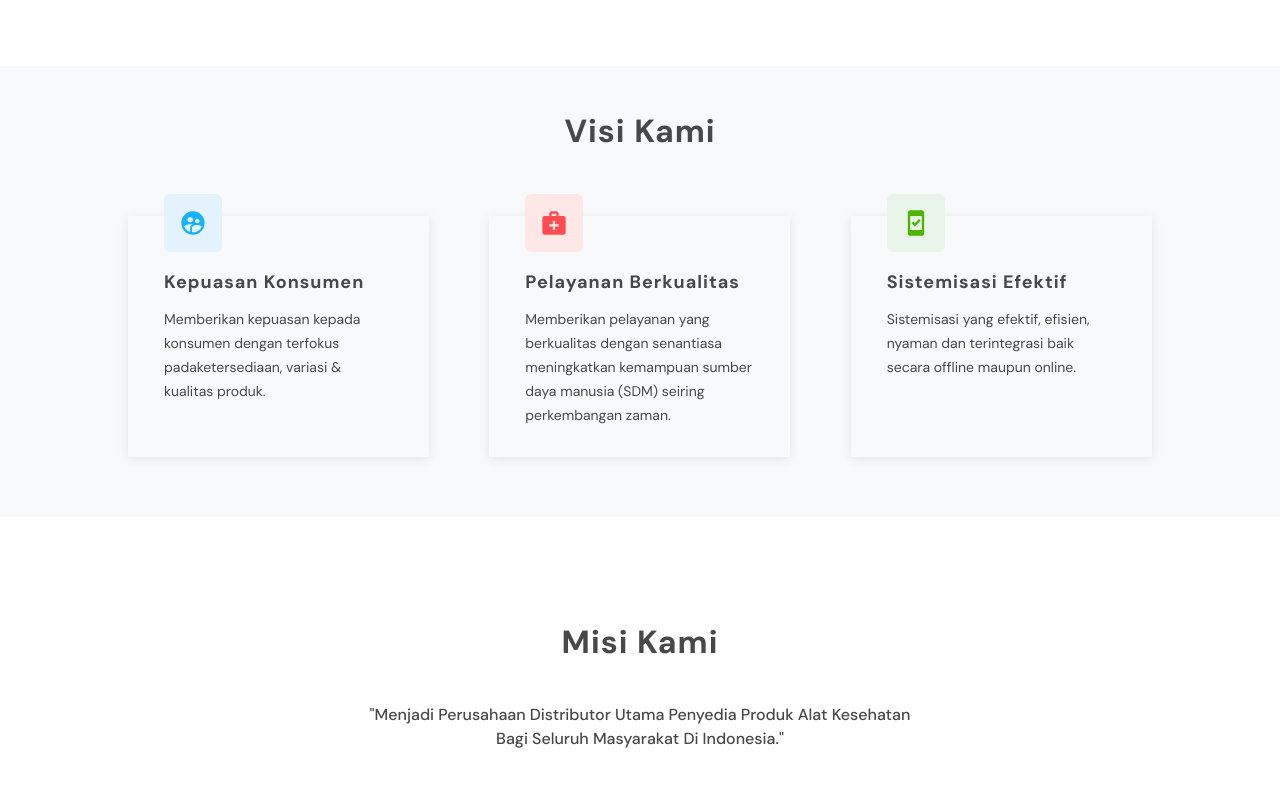
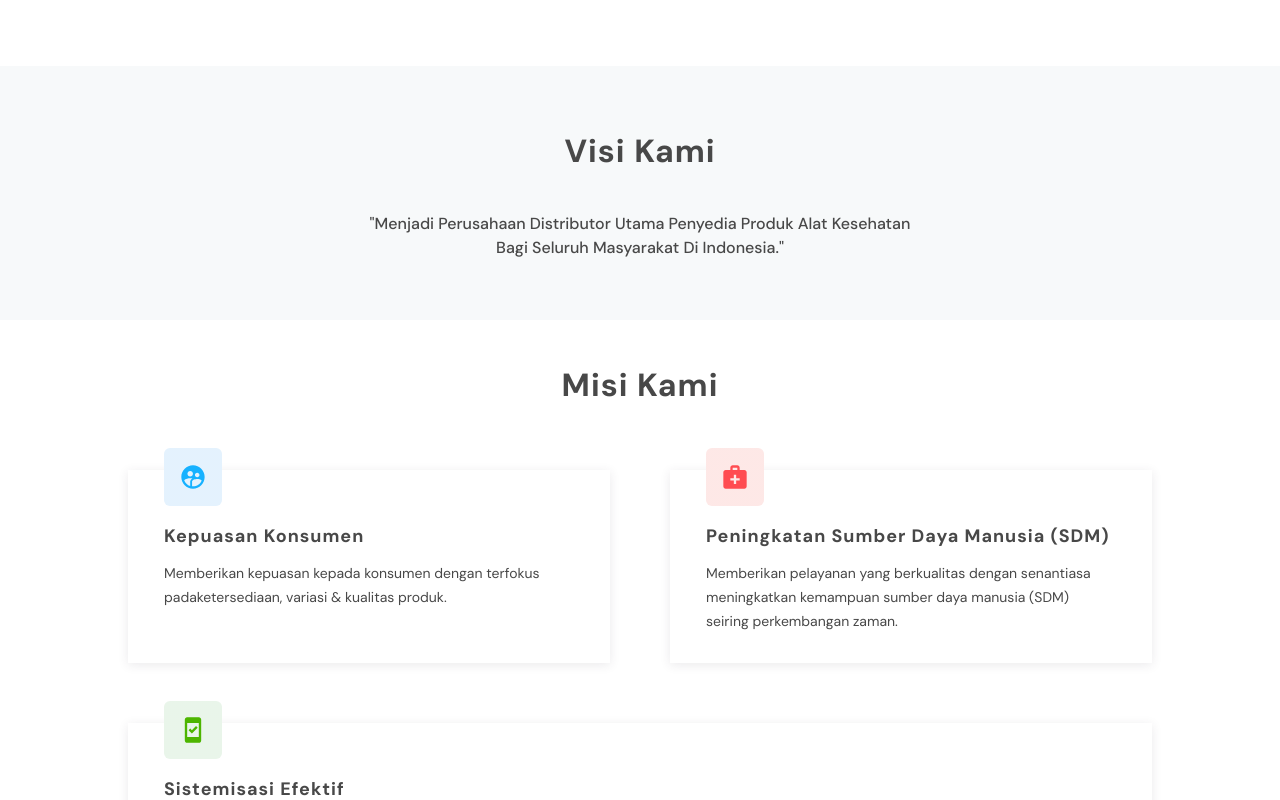
Before and after one commit to KelvinAnderson10/sungadiman-landing-page, a React (Vite) app: page / in a window 1280 px wide. Shown: the part 2220-3020 px from the top of the page. Built offline with nearby package versions, Linux system fonts and the light colour scheme.

Commit message:
revisi visi & misi page and wording v2

```diff
--- a/src/App.css
+++ b/src/App.css
@@ -502,6 +502,7 @@ nav {
   flex-direction: column;
   justify-content: center;
   align-items: center;
+  background: #F7F9FA;
   gap: 36px;
 }
 
@@ -524,15 +525,13 @@ nav {
 }
 
 .visi-container {
-  padding: 40px 10vw 60px 10vw;
   display: flex;
   flex-direction: column;
   align-items: center;
   gap: 60px;
-  max-width: 100vw;
+  max-width: 80vw;
   width: 100%;
   margin: 0 auto;
-  background: #F7F9FA;
 }
 
 .visi-heading {
--- a/src/Components/MisiVisi.jsx
+++ b/src/Components/MisiVisi.jsx
@@ -6,6 +6,12 @@ const MisiVisi = () => {
 
     return (
         <section id="misi-visi" className="misi-visi">
+            <div className="misi-container">
+                <p data-aos="fade-up">{t('misiTitle')}</p>
+                <p data-aos="fade-up" data-aos-delay="300">
+                {t('misiDesc')}
+                </p>
+            </div>
             <div className="visi-container">
                 <p data-aos="fade-up" className="visi-heading">
                 {t('visiTitle')}
@@ -106,12 +112,6 @@ const MisiVisi = () => {
                     </div>
                 </div>
             </div>
-            <div className="misi-container">
-                <p data-aos="fade-up">{t('misiTitle')}</p>
-                <p data-aos="fade-up" data-aos-delay="300">
-                {t('misiDesc')}
-                </p>
-            </div>
         </section>
     );
 };
--- a/src/il8n.js
+++ b/src/il8n.js
@@ -30,12 +30,12 @@ i18n
             sejarah2: "Decided to become an independent medical device retail store.",
             sejarah3: "Switched to medical devices distributor.",
             sejarah4: "Became a distributor with CDAKB Certification standards.",
-            misiTitle: "Our Mission",
+            misiTitle: "Our Vision",
             misiDesc: "\"To become the main distributor company providing medical device products for people in Indonesia.\"",
-            visiTitle: "Our Vision",
+            visiTitle: "Our Mission",
             visi1: "Customer Satisfaction",
             visi1Desc: "Satisfy consumers by focusing on product availability, variety and quality.",
-            visi2: "Quality Service",
+            visi2: "Improvement of Human Resources (HR)",
             visi2Desc: "Provide quality service by continuously improving the ability of human resources (HR) along with the times.",
             visi3: "Effective Systemization",
             visi3Desc: "Effective, efficient, convenient and integrated systemization with both offline and online.",
@@ -80,12 +80,12 @@ i18n
             sejarah2: "Memutuskan untuk menjadi toko retail alat kesehatan yang mandiri.",
             sejarah3: "Beralih menjadi distributor alat kesehatan.",
             sejarah4: "Menjadi distributor dengan standar Sertifikasi CDAKB.",
-            misiTitle: "Misi Kami",
+            misiTitle: "Visi Kami",
             misiDesc: "\"Menjadi Perusahaan Distributor Utama Penyedia Produk Alat Kesehatan Bagi Seluruh Masyarakat Di Indonesia.\"",
-            visiTitle: "Visi Kami",
+            visiTitle: "Misi Kami",
             visi1: "Kepuasan Konsumen",
             visi1Desc: "Memberikan kepuasan kepada konsumen dengan terfokus padaketersediaan, variasi & kualitas produk.",
-            visi2: "Pelayanan Berkualitas",
+            visi2: "Peningkatan Sumber Daya Manusia (SDM)",
             visi2Desc: "Memberikan pelayanan yang berkualitas dengan senantiasa meningkatkan kemampuan sumber daya manusia (SDM) seiring perkembangan zaman.",
             visi3: "Sistemisasi Efektif",
             visi3Desc: "Sistemisasi yang efektif, efisien, nyaman dan terintegrasi baik secara offline maupun online.",
```
